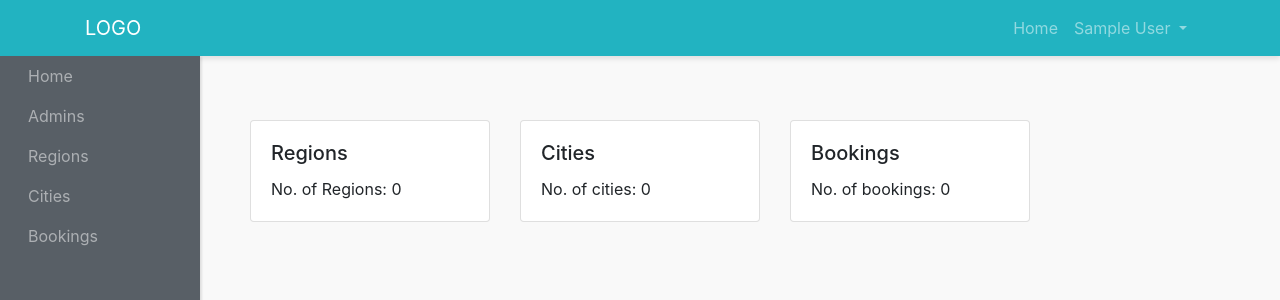
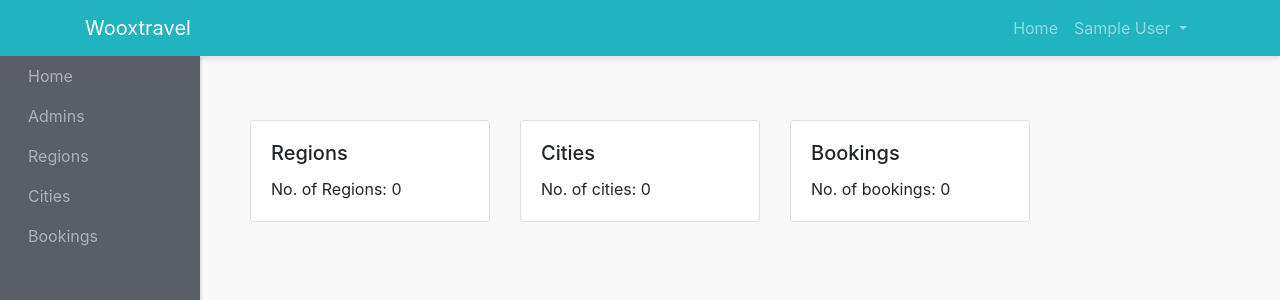
Before and after one commit to favouralgo/travel-management-app, a PHP site: page /wooxtravel/admin-panel/index.php in a window 1280 px wide. Shown: the top 300 px of the page. Run offline with PHP 8.4, Linux system fonts and the light colour scheme; the visitor is signed in with stand-in values (Sample User, id 1); data that the repository does not hold is empty; a stand-in replaces the project's code that opens the database connection; some libraries are stand-ins or nearby versions.

Commit message:
Refactor about page title and links for consistency

```diff
--- a/about.php
+++ b/about.php
@@ -2,8 +2,6 @@
 require 'includes/header.php';
 require 'config/connection.php';
 
-// Define APPURL
-define("APPURL", "http://localhost/wooxtravel/");
 
 /**
  * Retrieves user information based on the provided ID.
--- a/admin-panel/layout/header.php
+++ b/admin-panel/layout/header.php
@@ -8,8 +8,8 @@ define("CITYIMAGES","city_images/");
 <html lang="en">
 <head>
     <meta charset="utf-8">
-    <!-- This file has been downloaded from Bootsnipp.com. -->
-    <title>Admin Panel</title>
+    <!-- This file was downloaded from Bootsnipp.com. -->
+    <title>Wooxtravel Admin</title>
     <meta name="viewport" content="width=device-width, initial-scale=1">
     <link href="http://maxcdn.bootstrapcdn.com/bootstrap/4.0.0/css/bootstrap.min.css" rel="stylesheet">
     <link href="<?php echo ADMINURL;?>/styles/style.css" rel="stylesheet">
@@ -25,7 +25,7 @@ define("CITYIMAGES","city_images/");
 <div id="wrapper">
     <nav class="navbar header-top fixed-top navbar-expand-lg  navbar-dark bg-dark">
       <div class="container">
-      <a class="navbar-brand" href="#">LOGO</a>
+      <a class="navbar-brand" href="../index.php">Wooxtravel</a>
       <button class="navbar-toggler" type="button" data-toggle="collapse" data-target="#navbarText" aria-controls="navbarText"
         aria-expanded="false" aria-label="Toggle navigation">
         <span class="navbar-toggler-icon"></span>
@@ -59,13 +59,13 @@ define("CITYIMAGES","city_images/");
               <a class="nav-link" href="<?php echo ADMINURL;?>admins/login-admins.php">Login
               </a>
             </li>
-            <li class="nav-item">
+            <!-- <li class="nav-item">
               <a class="nav-link" href="<?php echo ADMINURL;?>admins/register-admins.php">Sign Up
               </a>
-            </li>
+            </li> -->
         <?php else : ?>
           <li class="nav-item">
-            <a class="nav-link" href="index.php">Home
+            <a class="nav-link" href="./index.php">Home
               <span class="sr-only">(current)</span>
             </a>
           </li>
```
